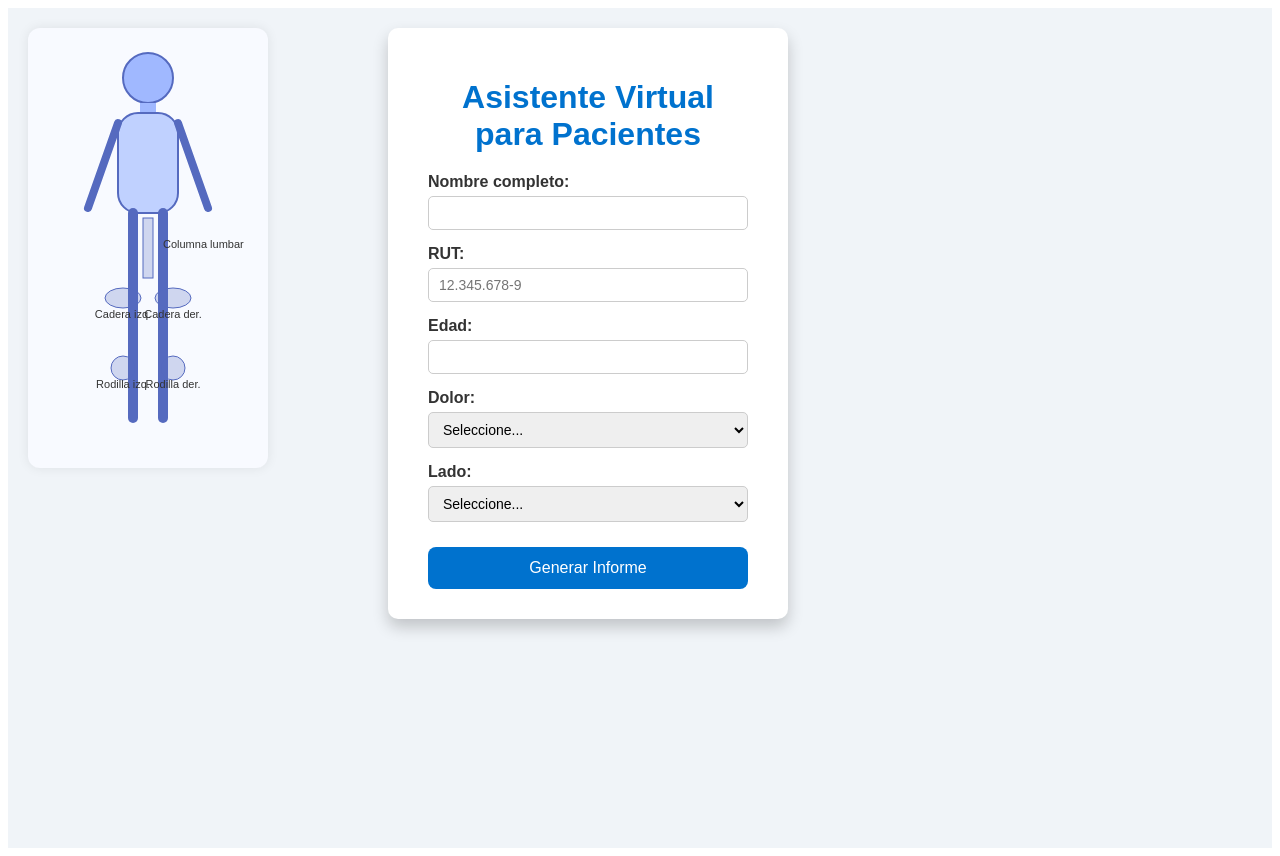
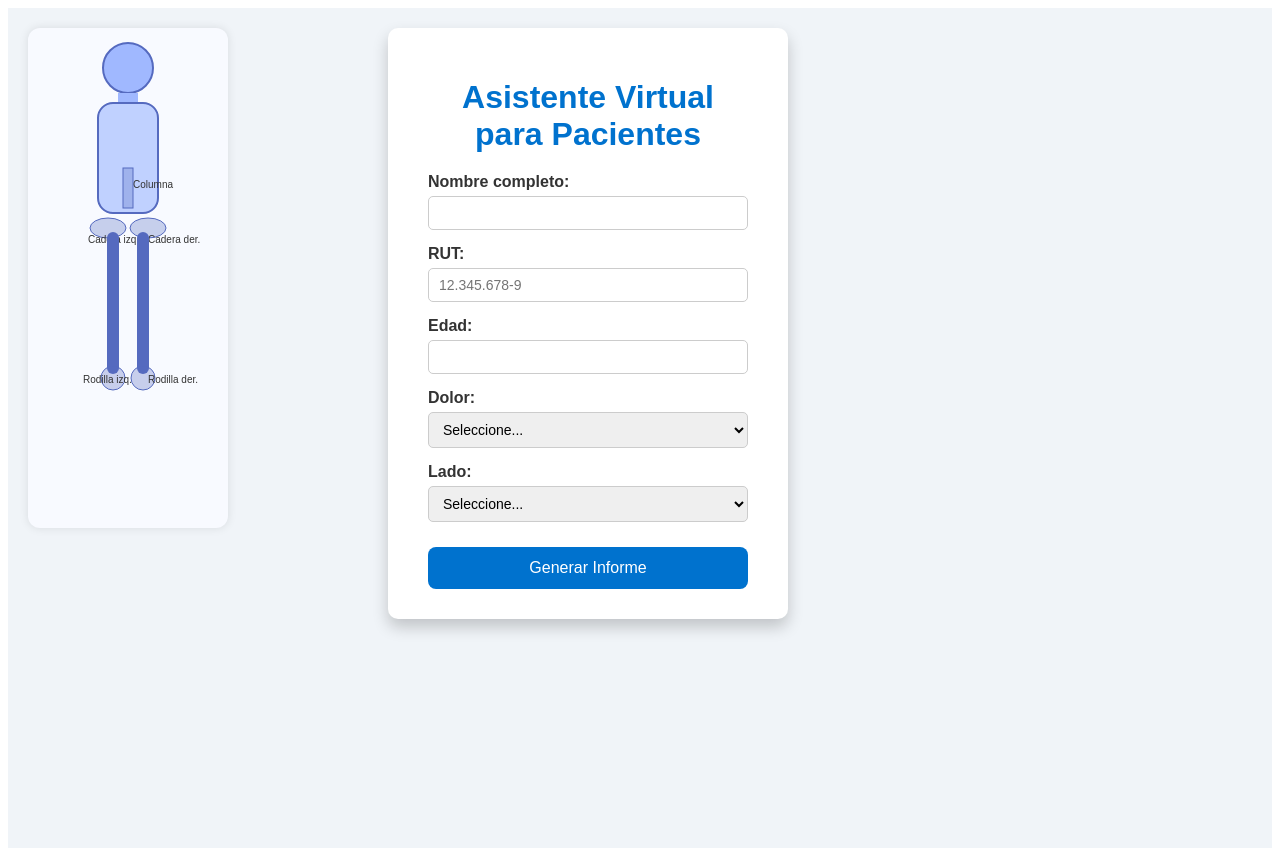
Before and after one commit to cahuerta/ASISTENCIA-ICA, a React (Vite) app: page / in a window 1280 px wide. Built offline with nearby package versions, Linux system fonts and the light colour scheme.

Commit message:
Update EsquemaHumanoSVG.jsx

```diff
--- a/src/EsquemaHumanoSVG.jsx
+++ b/src/EsquemaHumanoSVG.jsx
@@ -1,119 +1,99 @@
+
 import React from 'react';
 
 function EsquemaHumanoSVG({ onSeleccionZona }) {
-  const zonas = [
-    { id: 'columna_lumbar', label: 'Columna lumbar', x: 95, y: 180, width: 10, height: 60 },
-    { id: 'cadera_izquierda', label: 'Cadera izq.', cx: 75, cy: 260, rx: 18, ry: 10 },
-    { id: 'cadera_derecha', label: 'Cadera der.', cx: 125, cy: 260, rx: 18, ry: 10 },
-    { id: 'rodilla_izquierda', label: 'Rodilla izq.', cx: 75, cy: 330, r: 12 },
-    { id: 'rodilla_derecha', label: 'Rodilla der.', cx: 125, cy: 330, r: 12 },
-  ];
-
-  const handleClick = (id) => {
-    const etiquetas = {
-      columna_lumbar: 'Columna lumbar',
-      cadera_izquierda: 'Cadera izquierda',
-      cadera_derecha: 'Cadera derecha',
-      rodilla_izquierda: 'Rodilla izquierda',
-      rodilla_derecha: 'Rodilla derecha',
-    };
-    onSeleccionZona(etiquetas[id]);
+  const handleClick = (zona) => {
+    onSeleccionZona(zona);
   };
 
   return (
     <svg
-      width="220"
-      height="420"
-      viewBox="0 0 200 420"
+      width="200"
+      height="500"
+      viewBox="0 0 200 500"
       xmlns="http://www.w3.org/2000/svg"
       style={{
         backgroundColor: '#f8faff',
         borderRadius: 12,
-        boxShadow: '0 0 12px rgba(0,0,0,0.08)',
-        padding: '10px',
+        boxShadow: '0 0 10px rgba(0,0,0,0.1)',
       }}
     >
       {/* Cabeza */}
       <circle cx="100" cy="40" r="25" fill="#a0b8ff" stroke="#556abf" strokeWidth="2" />
 
       {/* Cuello */}
-      <rect x="92" y="65" width="16" height="10" fill="#a0b8ff" />
+      <rect x="90" y="65" width="20" height="10" fill="#a0b8ff" />
 
       {/* Torso */}
-      <rect x="70" y="75" width="60" height="100" rx="20" ry="20" fill="#c0d1ff" stroke="#556abf" strokeWidth="2" />
+      <rect x="70" y="75" width="60" height="110" rx="15" fill="#c0d1ff" stroke="#556abf" strokeWidth="2" />
 
-      {/* Brazos */}
-      <line x1="70" y1="85" x2="40" y2="170" stroke="#556abf" strokeWidth="8" strokeLinecap="round" />
-      <line x1="130" y1="85" x2="160" y2="170" stroke="#556abf" strokeWidth="8" strokeLinecap="round" />
+      {/* Columna lumbar (centrada en el dorso del torso) */}
+      <rect
+        x="95"
+        y="140"
+        width="10"
+        height="40"
+        fill="rgba(85, 106, 191, 0.3)"
+        stroke="#556abf"
+        strokeWidth="1"
+        onClick={() => handleClick('Columna lumbar')}
+        cursor="pointer"
+      />
+      <text x="105" y="160" fontSize="10" fill="#333" textAnchor="start">
+        Columna
+      </text>
+
+      {/* Caderas */}
+      <ellipse
+        cx="80"
+        cy="200"
+        rx="18"
+        ry="10"
+        fill="rgba(85, 106, 191, 0.3)"
+        stroke="#556abf"
+        onClick={() => handleClick('Cadera izquierda')}
+        cursor="pointer"
+      />
+      <text x="60" y="215" fontSize="10" fill="#333">Cadera izq.</text>
+
+      <ellipse
+        cx="120"
+        cy="200"
+        rx="18"
+        ry="10"
+        fill="rgba(85, 106, 191, 0.3)"
+        stroke="#556abf"
+        onClick={() => handleClick('Cadera derecha')}
+        cursor="pointer"
+      />
+      <text x="120" y="215" fontSize="10" fill="#333">Cadera der.</text>
 
       {/* Piernas */}
-      <line x1="85" y1="175" x2="85" y2="380" stroke="#556abf" strokeWidth="10" strokeLinecap="round" />
-      <line x1="115" y1="175" x2="115" y2="380" stroke="#556abf" strokeWidth="10" strokeLinecap="round" />
-
-      {/* Columna lumbar */}
-      <rect
-        x={zonas[0].x}
-        y={zonas[0].y}
-        width={zonas[0].width}
-        height={zonas[0].height}
-        fill="rgba(85, 106, 191, 0.25)"
-        stroke="#556abf"
-        strokeWidth="1"
-        cursor="pointer"
-        onClick={() => handleClick(zonas[0].id)}
-      />
-      <text x={zonas[0].x + 20} y={zonas[0].y + 30} fill="#333" fontSize="11">Columna lumbar</text>
-
-      {/* Caderas */}
-      {zonas.slice(1, 3).map((zona) => (
-        <g key={zona.id}>
-          <ellipse
-            cx={zona.cx}
-            cy={zona.cy}
-            rx={zona.rx}
-            ry={zona.ry}
-            fill="rgba(85, 106, 191, 0.25)"
-            stroke="#556abf"
-            strokeWidth="1"
-            cursor="pointer"
-            onClick={() => handleClick(zona.id)}
-          />
-          <text
-            x={zona.cx}
-            y={zona.cy + 20}
-            fontSize="11"
-            textAnchor="middle"
-            fill="#333"
-          >
-            {zona.label}
-          </text>
-        </g>
-      ))}
+      <line x1="85" y1="210" x2="85" y2="340" stroke="#556abf" strokeWidth="12" strokeLinecap="round" />
+      <line x1="115" y1="210" x2="115" y2="340" stroke="#556abf" strokeWidth="12" strokeLinecap="round" />
 
       {/* Rodillas */}
-      {zonas.slice(3).map((zona) => (
-        <g key={zona.id}>
-          <circle
-            cx={zona.cx}
-            cy={zona.cy}
-            r={zona.r}
-            fill="rgba(85, 106, 191, 0.25)"
-            stroke="#556abf"
-            strokeWidth="1"
-            cursor="pointer"
-            onClick={() => handleClick(zona.id)}
-          />
-          <text
-            x={zona.cx}
-            y={zona.cy + 20}
-            fontSize="11"
-            textAnchor="middle"
-            fill="#333"
-          >
-            {zona.label}
-          </text>
-        </g>
-      ))}
+      <circle
+        cx="85"
+        cy="350"
+        r="12"
+        fill="rgba(85, 106, 191, 0.3)"
+        stroke="#556abf"
+        onClick={() => handleClick('Rodilla izquierda')}
+        cursor="pointer"
+      />
+      <text x="55" y="355" fontSize="10" fill="#333">Rodilla izq.</text>
+
+      <circle
+        cx="115"
+        cy="350"
+        r="12"
+        fill="rgba(85, 106, 191, 0.3)"
+        stroke="#556abf"
+        onClick={() => handleClick('Rodilla derecha')}
+        cursor="pointer"
+      />
+      <text x="120" y="355" fontSize="10" fill="#333">Rodilla der.</text>
     </svg>
   );
 }
```
